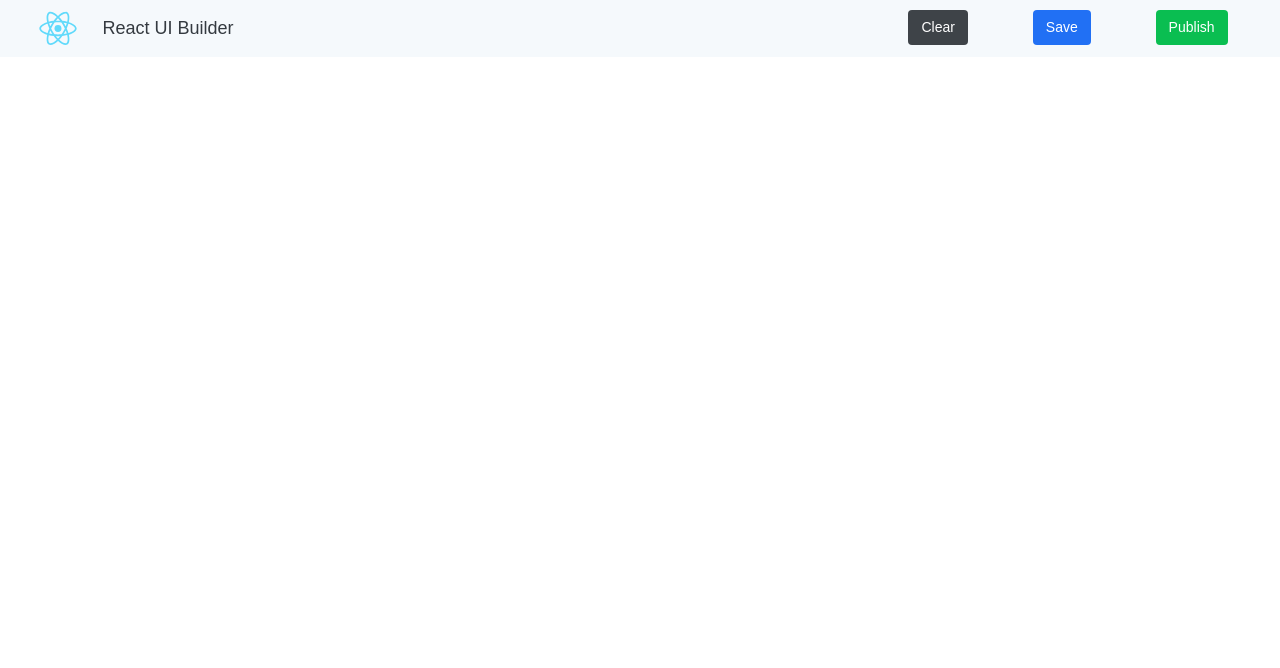
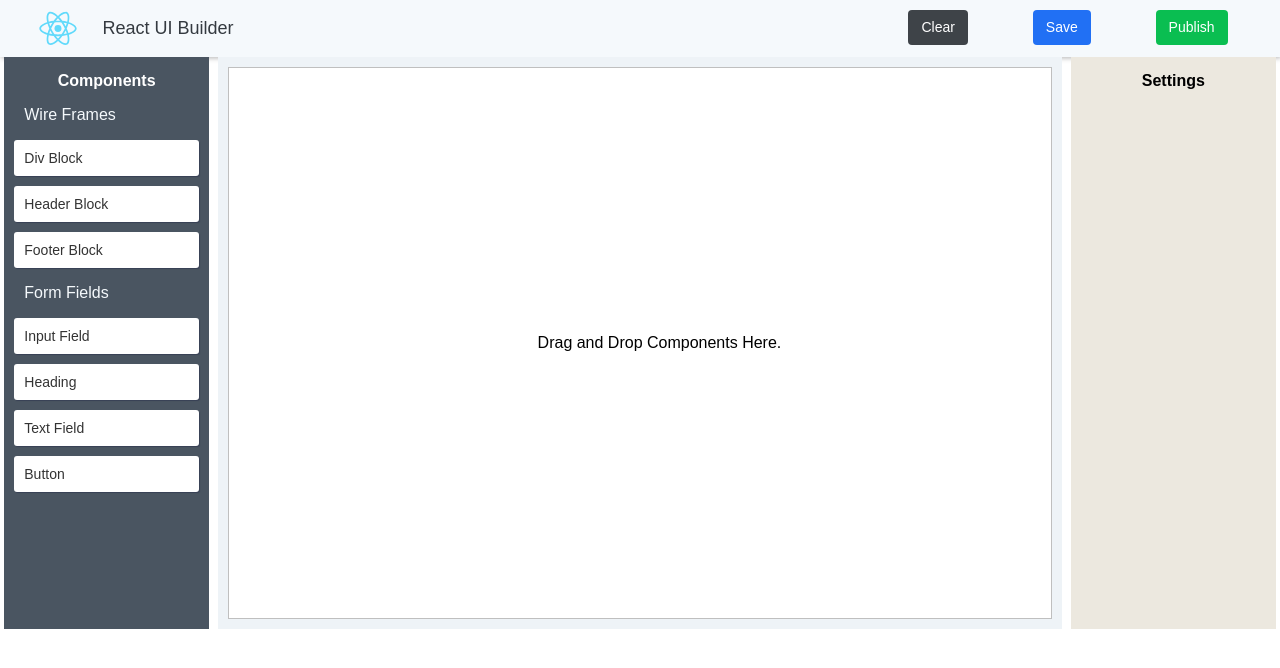
Before and after one commit to ramesharr/React-UI-Builder, a React (Create React App) app: page / in a window 1280 px wide. Shown: the top 668 px of the page. Built offline with nearby package versions, Linux system fonts and the light colour scheme.

Commit message:
added basic drag functionalities

```diff
--- a/src/App.js
+++ b/src/App.js
@@ -1,11 +1,13 @@
 import React from "react";
 
 import { Navbar } from "./components/navbar";
+import { Appcontainer } from "./components/appContainer";
 
 function App() {
   return (
     <div className="App">
       <Navbar />
+      <Appcontainer />
     </div>
   );
 }
--- a/src/components/appContainer.js
+++ b/src/components/appContainer.js
@@ -1,11 +1,15 @@
 import React from "react";
+
+import { Bank } from "./bank";
+import { Settings } from "./settings";
+import { Workspace } from "./workspace";
 
 function Appcontainer() {
   return (
     <div className="app-container">
-      <div className="col">col 1</div>
-      <div className="col">col 2</div>
-      <div className="col">col 3</div>
+      <Bank />
+      <Workspace />
+      <Settings />
     </div>
   );
 }
--- /dev/null
+++ b/src/components/bank/bank.scss
@@ -0,0 +1,28 @@
+.bank {
+  background-color: #4a5561;
+  color: #ffffff;
+  align-items: center;
+  flex-direction: column;
+  &__title {
+    margin: 15px 0px;
+    text-align: center;
+    font-weight: bold;
+  }
+  &__components {
+    p {
+      padding: 0px 20px;
+      color: #f5f9fc;
+    }
+    li {
+      list-style-type: none;
+      background: #fff;
+      color: #333;
+      box-shadow: 1px 1px 1px rgba(0, 0, 50, 0.25);
+      padding: 10px 10px;
+      font-size: 14px;
+      margin: 10px 10px;
+      border-radius: 3px;
+      cursor: move;
+    }
+  }
+}
--- /dev/null
+++ b/src/components/bank/index.js
@@ -0,0 +1,35 @@
+import React from "react";
+
+import "./bank.scss";
+
+function Bank() {
+  // For drag start
+  const dragStart = (e) => {
+    const target = e.target;
+    e.dataTransfer.setData("card_id", target.id);
+  };
+  // To stop propagation
+  const dragOver = (e) => {
+    e.stopPropagation();
+  };
+  return (
+    <div className="col flex-1 bank">
+      <div className="bank__title">Components</div>
+      <div className="bank__components">
+        <p>Wire Frames</p>
+        <li id="div" draggable onDragStart={dragStart} onDragOver={dragOver}>
+          Div Block
+        </li>
+        <li id="header">Header Block</li>
+        <li id="footer">Footer Block</li>
+        <p>Form Fields</p>
+        <li id="input">Input Field</li>
+        <li id="htag">Heading</li>
+        <li id="textfield">Text Field</li>
+        <li id="button">Button</li>
+      </div>
+    </div>
+  );
+}
+
+export { Bank };
--- /dev/null
+++ b/src/components/settings/index.js
@@ -0,0 +1,13 @@
+import React from "react";
+
+import "./settings.scss";
+
+function Settings() {
+  return (
+    <div className="col flex-1 settings">
+      <p className="settings__title">Settings</p>
+    </div>
+  );
+}
+
+export { Settings };
--- /dev/null
+++ b/src/components/settings/settings.scss
@@ -0,0 +1,10 @@
+.settings {
+  background-color: #ece8df;
+  align-items: center;
+  flex-direction: column;
+  &__title {
+    margin: 15px 0px;
+    text-align: center;
+    font-weight: bold;
+  }
+}
--- a/src/components/utils/loader.js
+++ b/src/components/utils/loader.js
@@ -1,7 +1,7 @@
 import React from "react";
 
 function Loader() {
-    return <div className="loader"></div>;
+  return <div className="loader"></div>;
 }
 
 export { Loader };
--- a/src/components/workspace/index.js
+++ b/src/components/workspace/index.js
@@ -3,5 +3,29 @@ import React from "react";
 import "./workspace.scss";
 
 function Workspace() {
-  return <div className="ws">loading</div>;
+  // For Dropping
+  const drop = (e) => {
+    e.preventDefault();
+    const card_id = e.dataTransfer.getData("card_id");
+    const elt = document.getElementById(card_id).cloneNode(true);
+    e.target.appendChild(elt);
+  };
+  // To allow to continue on dropping
+  const dragOver = (e) => {
+    e.preventDefault();
+  };
+
+  return (
+    <div className="col flex-2 ws">
+      <div
+        id="board"
+        className="board"
+        onDrop={drop}
+        onDragOver={dragOver}
+      ></div>
+      <div className="txt">Drag and Drop Components Here.</div>
+    </div>
+  );
 }
+
+export { Workspace };
--- a/src/components/workspace/workspace.scss
+++ b/src/components/workspace/workspace.scss
@@ -1,3 +1,17 @@
-.ws{
-    background-color: #333;
+.ws {
+  background-color: #eef3f7;
+  margin-left: 0px !important;
+  margin-right: 0px !important;
+  .board {
+    margin: 10px;
+    background-color: white;
+    height: 550px;
+    text-align: center;
+    border: 1px solid rgba(0, 0, 0, 0.25);
+  }
+  .txt {
+    position: absolute;
+    z-index: 100;
+    transform: translate(320px, -295px);
+  }
 }
--- a/src/index.scss
+++ b/src/index.scss
@@ -48,7 +48,7 @@ $screen-sm-min: 768px;
   width: 100%;
   background-color: $skyblue-light;
   box-shadow: 1px 1px 5px 0px rgba(0, 0, 0, 0.3);
-  &__logo{
+  &__logo {
     width: 5%;
     margin-left: 2%;
   }
@@ -57,7 +57,7 @@ $screen-sm-min: 768px;
     font-size: large;
     color: $dark;
   }
-  &__btns{
+  &__btns {
     position: absolute;
     display: flex;
     justify-content: space-around;
@@ -70,16 +70,15 @@ $screen-sm-min: 768px;
 /* -- app container -- */
 .app-container {
   display: flex;
-  justify-content: center;
-  width: 100%;
+  justify-content: space-around;
   @include sm {
     flex-direction: column;
   }
-  .col {
-    display: flex;
-    justify-content: center;
-    margin: 1%;
-    font-size: 16px;
+  .flex-1 {
+    width: 16%;
+  }
+  .flex-2 {
+    width: 66%;
   }
 }
 
```
Also changed, not shown: src/components/navbar/index.js (+6 -6 lines).
